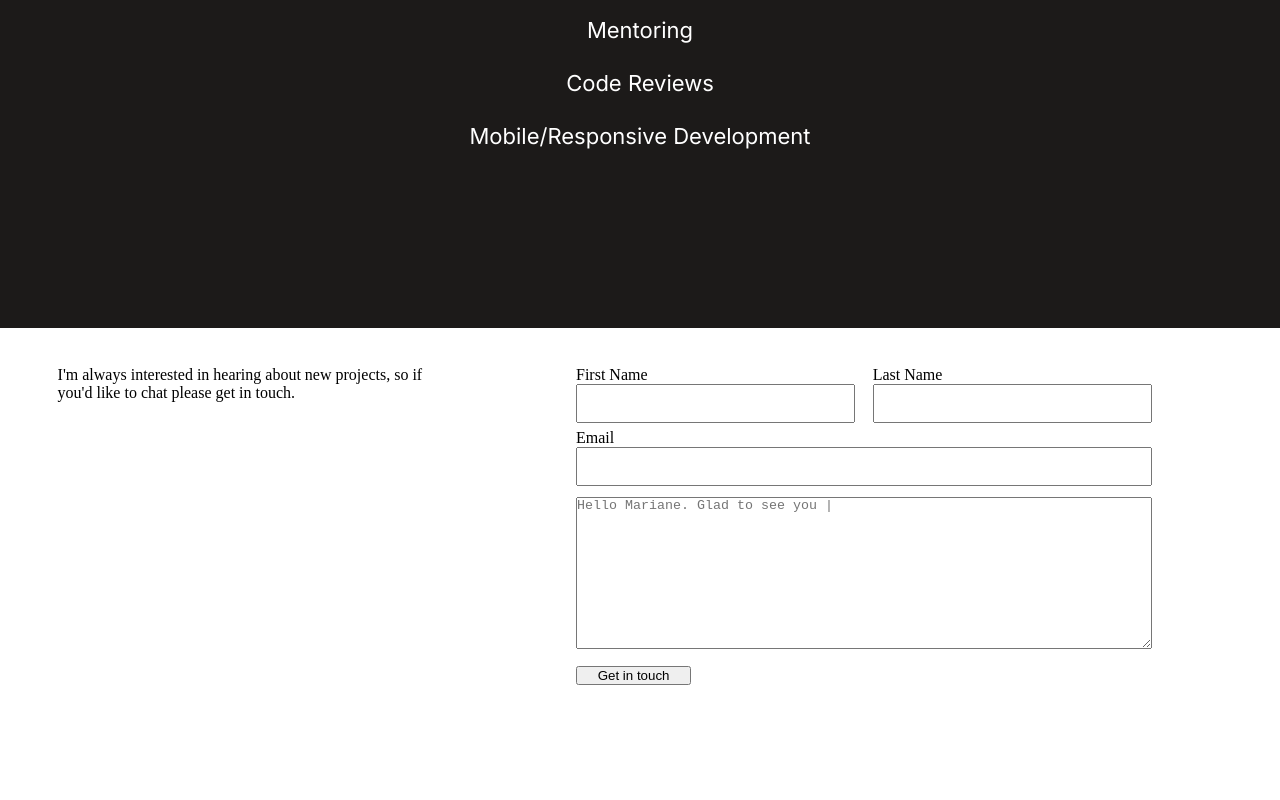
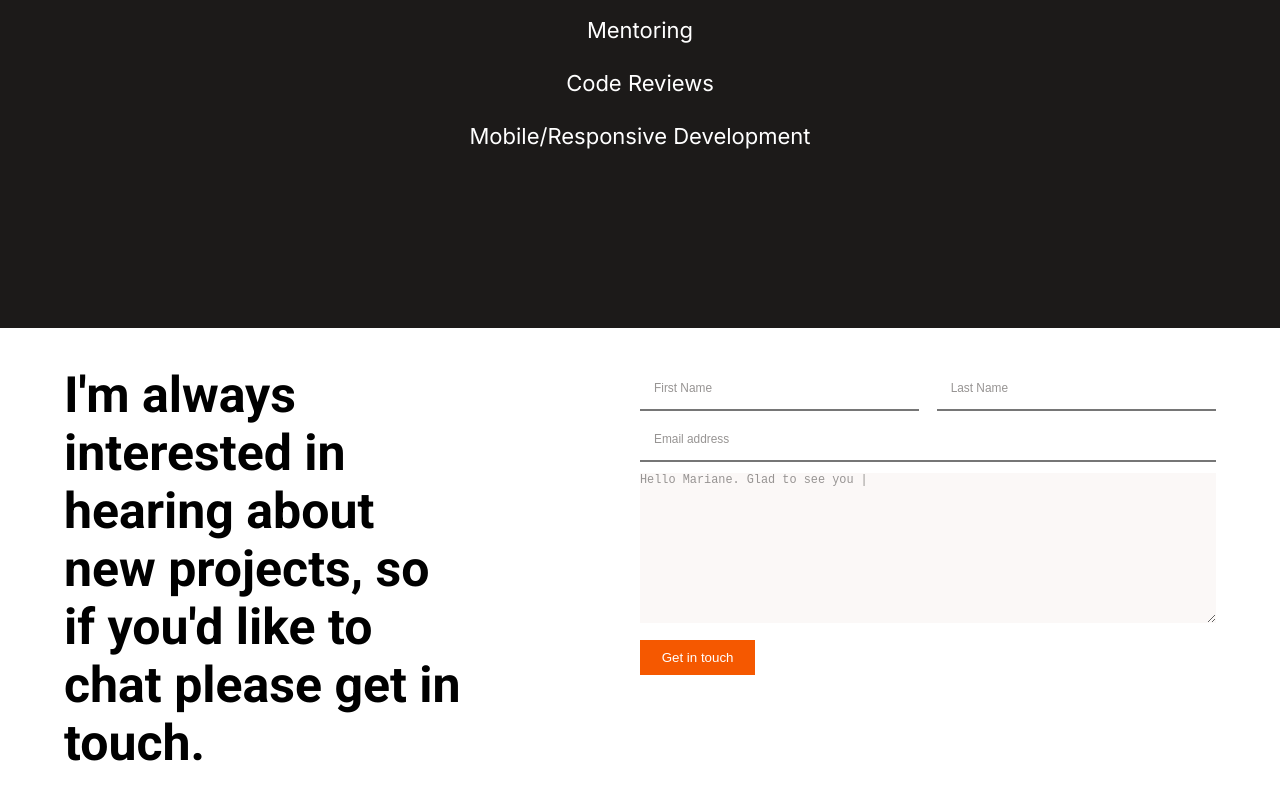
Before and after one commit to ignatius22/contact-form, a plain HTML site: page index.html in a window 1280 px wide. Shown: the part 6379-7179 px from the top of the page. Drawn offline with Linux system fonts and the light colour scheme.

Commit message:
Make form look better, remove borders and outline

```diff
--- a/css/main.css
+++ b/css/main.css
@@ -329,17 +329,22 @@ li {
 footer {
   height: 500px;
   margin-top: 3%;
+  font-family: "Roboto", sans-serif;
+  font-style: normal;
+  font-weight: 300;
 }
 
 .form-container {
   display: flex;
   justify-content: space-between;
   width: 90%;
+  margin-left: 5%;
 }
 
 .form-container p {
   width: 35%;
-  margin-left: 5%;
+  font-weight: lighter;
+  font-size: 50px;
 }
 
 .inputs {
@@ -372,12 +377,33 @@ footer {
   width: 100%;
 }
 
-input{
-  padding: 10px;
+input {
+  padding: 14px;
   margin-bottom: 2%;
+  border-top: none;
+  border-left: none;
+  border-right: none;
+  outline: none;
 }
 
-.btn-intouch{
+.btn-intouch {
   width: 20%;
   margin-top: 3%;
+  background-color: #f55800;
+  color: #ffffff;
+  padding: 10px;
+  border: none;
+  cursor: pointer;
 }
+
+textarea {
+  background: #fbf8f7;
+  border: none;
+  outline: none;
+}
+
+::placeholder {
+  color: #979493;
+  font-size: 0.89em;
+  padding-bottom: 42px;
+}
--- a/index.html
+++ b/index.html
@@ -304,17 +304,17 @@
         <div class="inputs">
           <div class="group-input">
             <div class="fname">
-              <label for="fname">First Name</label>
-              <input type="text" />
+
+              <input type="text" placeholder="First Name" />
             </div>
             <div class="lname">
-              <label for="lname">Last Name</label>
-              <input type="text" />
+
+              <input type="text" placeholder="Last Name"/>
             </div>
           </div>
           <div class="email">
-            <label for="email">Email</label>
-            <input type="email" />
+
+            <input type="email" placeholder="Email address"/>
           </div>
           <textarea
             name="body"
```
